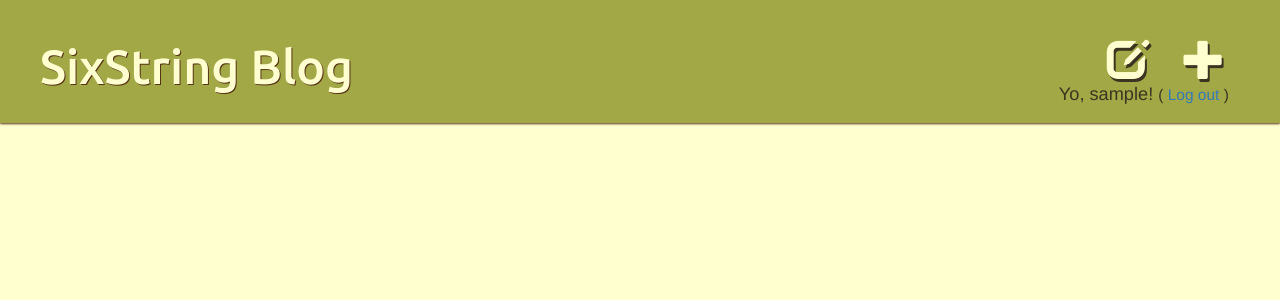
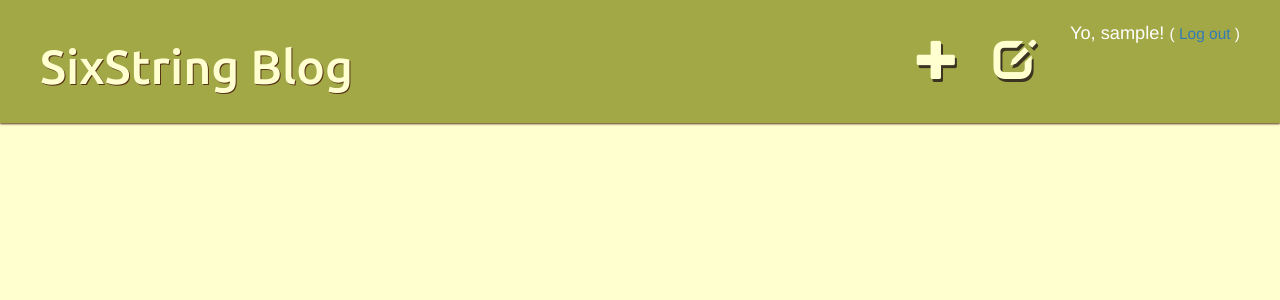
Before and after one commit to SixStringsCoder/my-first-blog, a Django app: a page that uses blog/templates/blog/base.html in a window 1280 px wide. Shown: the top 300 px of the page. Run offline with Django 3.2, Linux system fonts and the light colour scheme; the visitor is signed in with stand-in values (Sample User, id 1); data that the repository does not hold is empty; some libraries are stand-ins or nearby versions.

Commit message:
wrap up this lesson

```diff
--- a/blog/static/blog/css/blog.css
+++ b/blog/static/blog/css/blog.css
@@ -35,6 +35,8 @@ p {
 -------------------------*/
 
 .page-header {
+    display: flex;
+    justify-content: space-between;
     background-color: #A2A846;
     box-shadow: 0 1px 2px #573316;
     margin-top: 0;
@@ -115,9 +117,14 @@ p {
 
 .welcome, .welcome:hover {
     font-size: 1.3em;
-    margin-top: 5%;
-    margin-right: -10%;
-    color: #3C3420;
+    /*margin-top: 5%;*/
+    /*margin-right: -10%;*/
+    /*color: #3C3420;*/
+}
+
+nav {
+    display: flex;
+    justify-content: flex-end;
 }
 
 /*------------------------
--- a/blog/templates/blog/base.html
+++ b/blog/templates/blog/base.html
@@ -23,15 +23,19 @@
 <body>
 
     <header class="page-header">
+        {# Blog Heading Text #}
+        <h1><a href="/">SixString Blog</a></h1>
+
         {% if user.is_authenticated %}
+        <nav>
             <a href="{% url 'post_new' %}" class="top-menu"><span class="glyphicon glyphicon-plus add-icon"></span></a>
             <a href="{% url 'post_draft_list' %}" class="top-menu"><span class="glyphicon glyphicon-edit draft-icon"></span></a>
             <div class="top-menu welcome">Yo, {{ user.username }}! <small>( <a href="{% url 'logout' %}">Log out</a> )</small></div>
+        </nav>
         {% else %}
             <a href="{% url 'login' %}" class="top-menu"><span class="glyphicon glyphicon-lock lock-icon"></span></a>
         {% endif %}
-            {# Blog Heading Text #}
-        <h1><a href="/">SixString Blog</a></h1>
+
     </header>
 
     <div class="content container">
```
Also changed, not shown: djangoblog/settings.py (+11 -0 lines).
